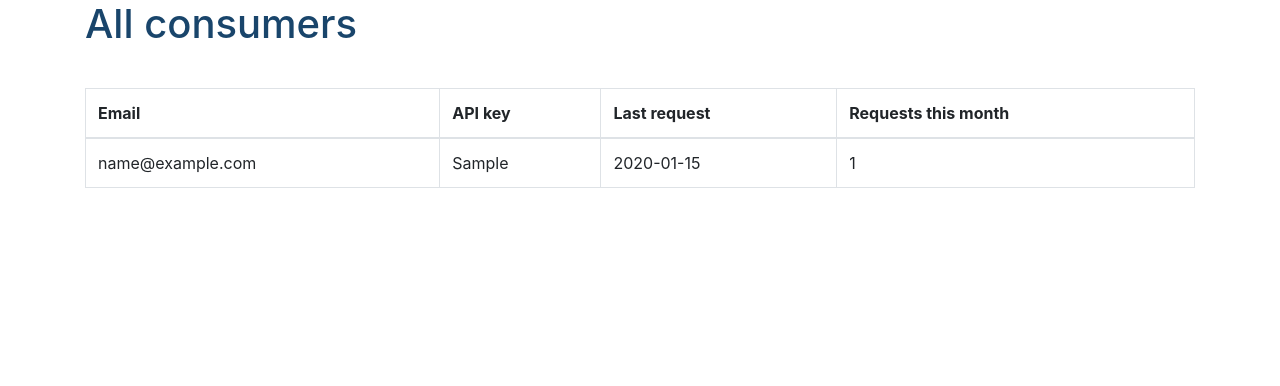
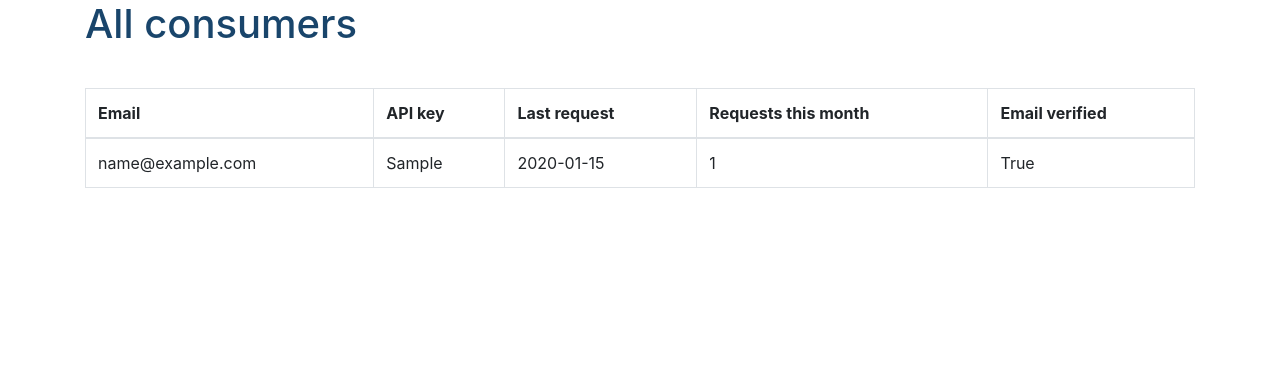
Before and after one commit to aidanjames/hola-api, a Flask app: page /consumers in a window 1280 px wide. Shown: the part 56-442 px from the top of the page. Run offline with Flask 2, Linux system fonts and the light colour scheme; a user stored in the database is signed in; tables that the repository leaves empty hold one stand-in row (values such as "Sample post"); some libraries are stand-ins or nearby versions.

Commit message:
Adding an 'Email verified' column to the all consumers table.

```diff
--- a/templates/consumers.html
+++ b/templates/consumers.html
@@ -15,17 +15,18 @@
         <th scope="col">API key</th>
         <th scope="col">Last request</th>
         <th scope="col">Requests this month</th>
+        <th scope="col">Email verified</th>
       </tr>
       </thead>
       <tbody>
 
       {% for consumer in consumers %}
-
       <tr>
         <td>{{ consumer.email }}</td>
         <td>{{ consumer.key }}</td>
         <td>{{ consumer.last_request }}</td>
         <td>{{ consumer.requests_this_month }}</td>
+        <td>{{ consumer.email_verified }}</td>
       </tr>
 
       {% endfor %}
```
